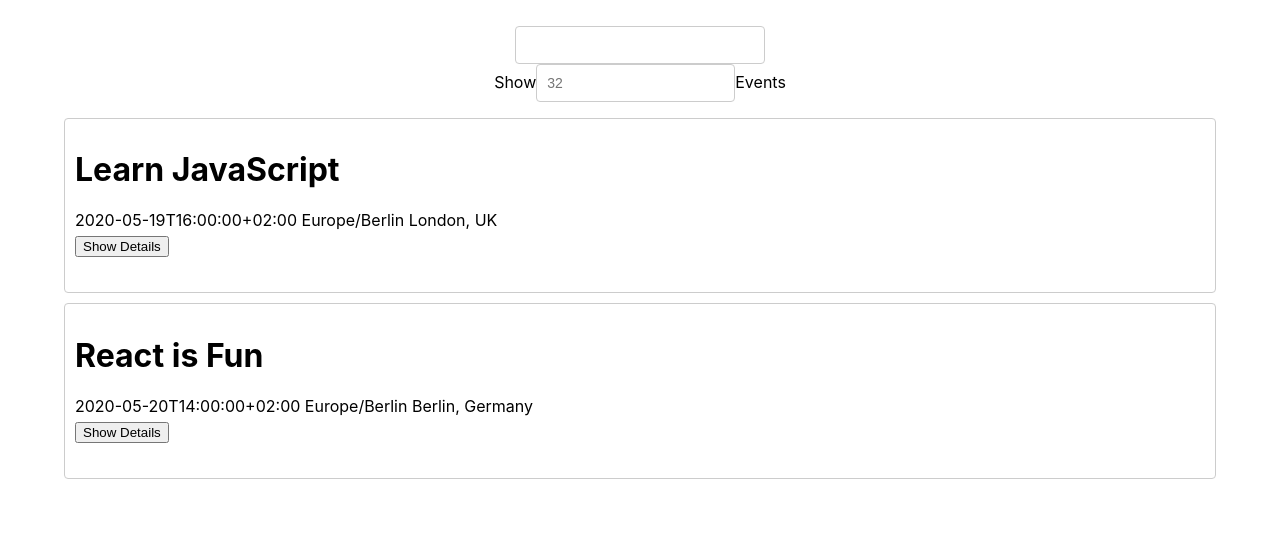
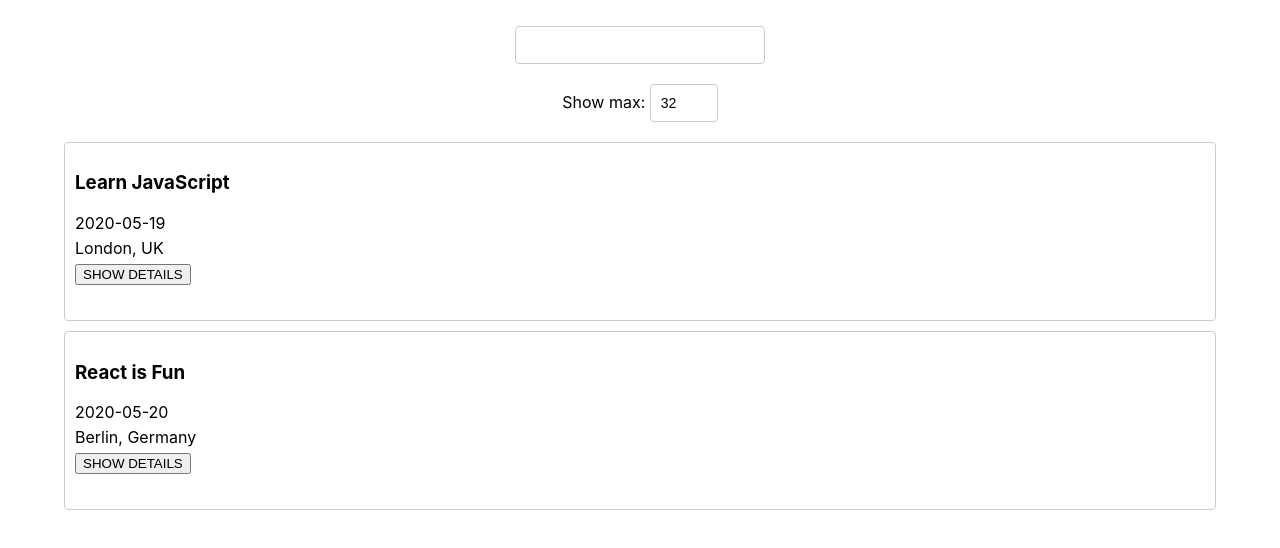
Before and after one commit to melwhite1/meet_app, a React (Create React App) app: page / in a window 1280 px wide. Shown: the top 548 px of the page. Built offline with nearby package versions, Linux system fonts and the light colour scheme.

Commit message:
Update events

```diff
--- a/src/App.js
+++ b/src/App.js
@@ -11,9 +11,8 @@ class App extends Component {
   state ={
     events: [],
     locations: [],
-    eventsLength: 32,
-    savedLocation: "all",
-    totalResNumber: "",
+    locationSelected: 'all',
+    numberOfEvents: 32
   };
 
   updateEvents = (location) => {
@@ -27,11 +26,15 @@ class App extends Component {
     });
   }
 
-  componentDidMount() {
+
+  async componentDidMount() {
       this.mounted = true;
       getEvents().then((events) => {
           if (this.mounted) {
-        this.setState({ events, locations: extractLocations(events) });
+              this.setState({
+                  events: events.slice(0, this.state.numberOfEvents),
+                  locations: extractLocations(events)
+              });
           }
       });
   }
@@ -40,12 +43,38 @@ class App extends Component {
     this.mounted = false;
   }
 
+  updateEvents = (location, maxNumEvents) => {
+    if (maxNumEvents === undefined) {
+        maxNumEvents = this.state.numberOfEvents;
+    } else(
+        this.setState({ numberOfEvents: maxNumEvents })
+    )
+    if (location === undefined) {
+        location = this.state.locationSelected;
+    }
+    getEvents().then((events) => {
+        let locationEvents = (location === 'all')
+            ? events
+            : events.filter((event) => event.location === location);
+        this.setState({
+            events: locationEvents.slice(0, maxNumEvents),
+            numberOfEvents: maxNumEvents,
+            locationSelected: location
+        });
+    });
+}
+
 render() {
     return (
         <div className="App">
-        <CitySearch locations={this.state.locations} updateEvents={this.updateEvents} />
-        <NumberOfEvents />
-        <EventList events={this.state.events} />
+            <CitySearch
+                locations={this.state.locations}
+                updateEvents={this.updateEvents} />
+            <NumberOfEvents
+                events={this.state.events}
+                updateEvents={this.updateEvents}/>
+            <EventList
+                events={this.state.events}/>
         </div>
     );
 }
--- a/src/CitySearch.js
+++ b/src/CitySearch.js
@@ -14,6 +14,7 @@ class CitySearch extends Component {
     });
     this.setState({ query: value, suggestions });
   };
+
   handleItemClicked = (suggestion) => {
     this.setState({
       query: suggestion,
--- a/src/Event.js
+++ b/src/Event.js
@@ -1,50 +1,55 @@
-import React, { Component } from "react";
-export class Event extends Component {
-  toggleEventDetails = () => {
-    this.setState({ show: !this.state.show });
+import React, { Component } from 'react';
+
+class Event extends Component {
+    state = {
+        collapsed: true
     };
-  state = { show: false };
+
+    handleClick = () => {
+        this.setState({ collapsed: !this.state.collapsed })
+    };
+
+
+    toggleBtnText = () => {
+        return `${this.state.collapsed
+            ? 'SHOW DETAILS'
+            : 'HIDE DETAILS'
+        }`;
+    };
+
     render() {
         const { event } = this.props;
+
         return (
-      <>
+            <div className="event">
+                <h3 className="title">{event.summary}</h3>
+                <div className="fb-date-location">
+                    <p className="start-time">
+                        {event.start.dateTime.slice(0,10)}
+                    </p>
 
-        <div className="event">
-          <h1 className="event-summary-title">{event.summary}</h1>
-          <p className="event-info">
-            {event.start.dateTime} {event.start.timeZone} {event.location}
+                    <p className="location">{event.location}</p>
+
+                </div>
+
+                <button
+                    className="btn-toggle-details"
+                    onClick={this.handleClick}>
+                    {this.toggleBtnText()}
+                </button>
+                {!this.state.collapsed && (
+                    <div className="event-details">
+                        {event.description}
+                        <p>
+                            <a className="link"
+                                target="_blank"
+                                href="{event.htmlLink}">
+                                Add to my Calendar
+                            </a>
                         </p>
-          {this.state.show && (
-            <>
-              <h2 className="event-about-title">About event:</h2>
-              <p className="event-description">{event.description}</p>
-              <a
-                href={event.htmlLink}
-                target="_blank"
-                rel="noreferrer"
-                className="event-htmlLink"
-              >
-                See details on Google Calendar
-              </a>
-            </>
-          )}
-          {!this.state.show ? (
-            <button
-              className="event-showDetails-btn"
-              onClick={this.toggleEventDetails}
-            >
-              Show Details
-            </button>
-          ) : (
-            <button
-              className="event-hideDetails-btn"
-              onClick={this.toggleEventDetails}
-            >
-              Hide Details
-            </button>
+                    </div>
                 )}
             </div>
-      </>
         );
     }
 }
--- a/src/NumberOfEvents.js
+++ b/src/NumberOfEvents.js
@@ -1,49 +1,42 @@
-import React, { Component } from "react";
+import React, { Component } from 'react';
 
 class NumberOfEvents extends Component {
+
     state = {
-    eventsNumber: 32,
+        numberOfEvents: 32
     };
 
-  inputChanged = (event) => {
-    //if no number is set, numberValue is set to 32 by default
-    const numberValue = event.target.value;
-    if (numberValue <= 0 || typeof numberValue === "number") {
-      this.setState({
-        errorText: "Please enter a positive number to view at least one event!",
-        eventsNumber: numberValue,
-        warningText: null,
-      });
-    } else if (numberValue > this.props.totalResNumber) {
-      return this.setState({
-        eventsNumber: this.props.events.length,
-        errorText: null,
-        warningText: `Oh no! There's only ${this.props.totalResNumber} events in this category!`,
-      });
-    } else if (numberValue > 0) {
-      this.setState({
-        eventsNumber: numberValue,
-        warningText: null,
-        errorText: null,
-      });
+    handleInputChanged = (event) => {
+        let actValue = parseInt(event.target.value)
+        if (actValue > 0 && actValue <= 32) {
+            this.setState({ numberOfEvents: actValue });
+        } else if (actValue > 32) {
+            this.setState({ numberOfEvents: 32 });
+            actValue = 32;
+        } else {
+            this.setState({ numberOfEvents: NaN });
+            actValue = NaN;
         }
-    this.props.updateEvents(undefined, numberValue);
+        this.props.updateEvents(undefined, actValue);
     };
 
     render() {
-    const { events, updateEvents, totalResNumber } = this.props;
         return (
-      <div className="eventsNumber">
-        <label>Show</label>
+            <div className="numberOfEvents">
+                <label htmlFor="number-of-events">Show max: </label>
+
                 <input
                     type="number"
-          className="edit-number"
-          placeholder={this.state.eventsNumber}
-          onChange={this.inputChanged}
-        ></input>
-        <label>Events</label>
+                    className="number-of-events"
+                    min="1"
+                    max="32"
+                    value={this.state.numberOfEvents}
+                    onChange={this.handleInputChanged}
+
+                />
             </div>
         );
     }
 }
+
 export default NumberOfEvents;
--- a/src/api.js
+++ b/src/api.js
@@ -9,17 +9,19 @@ export const extractLocations = (events) => {
 };
 
 const getToken = async (code) => {
-  const encodeCode = encodeURIComponent(code);
-  const { access_token } = await fetch( 'https://ghwxq62hlb.execute-api.us-east-1.amazonaws.com/dev/api/token/' + encodeCode)
-    .then((res) => {
-      return res.json();
-    })
-    .catch((error) => error);
-
-access_token && localStorage.setItem("access_token", access_token);
-
-return access_token;
-};
+  try {
+    const encodeCode = encodeURIComponent(code);
+    const response = await fetch( 'https://ghwxq62hlb.execute-api.us-east-1.amazonaws.com/dev/api/token/' + encodeCode);
+    if (!response.ok) {
+      throw new Error(`HTTP error! status: ${response.status}`)
+    }
+    const { access_token } = await response.json();
+    access_token && localStorage.setItem("access_token", access_token);
+    return access_token;
+  } catch(error) {
+    error.json();
+  }
+}
 
 
 const checkToken = async (accessToken) => {
```
Lines whose indentation alone changed are shown as unchanged.
